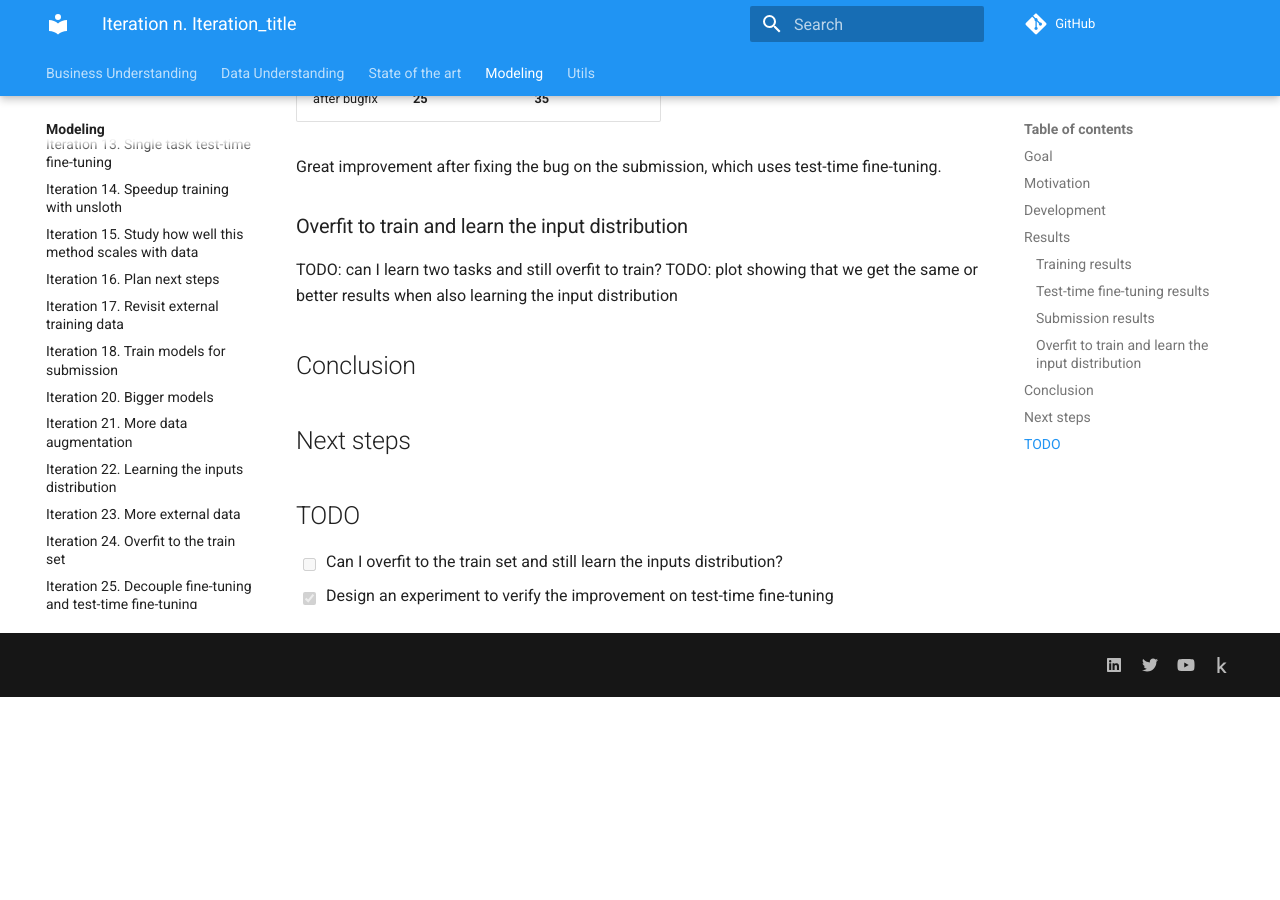
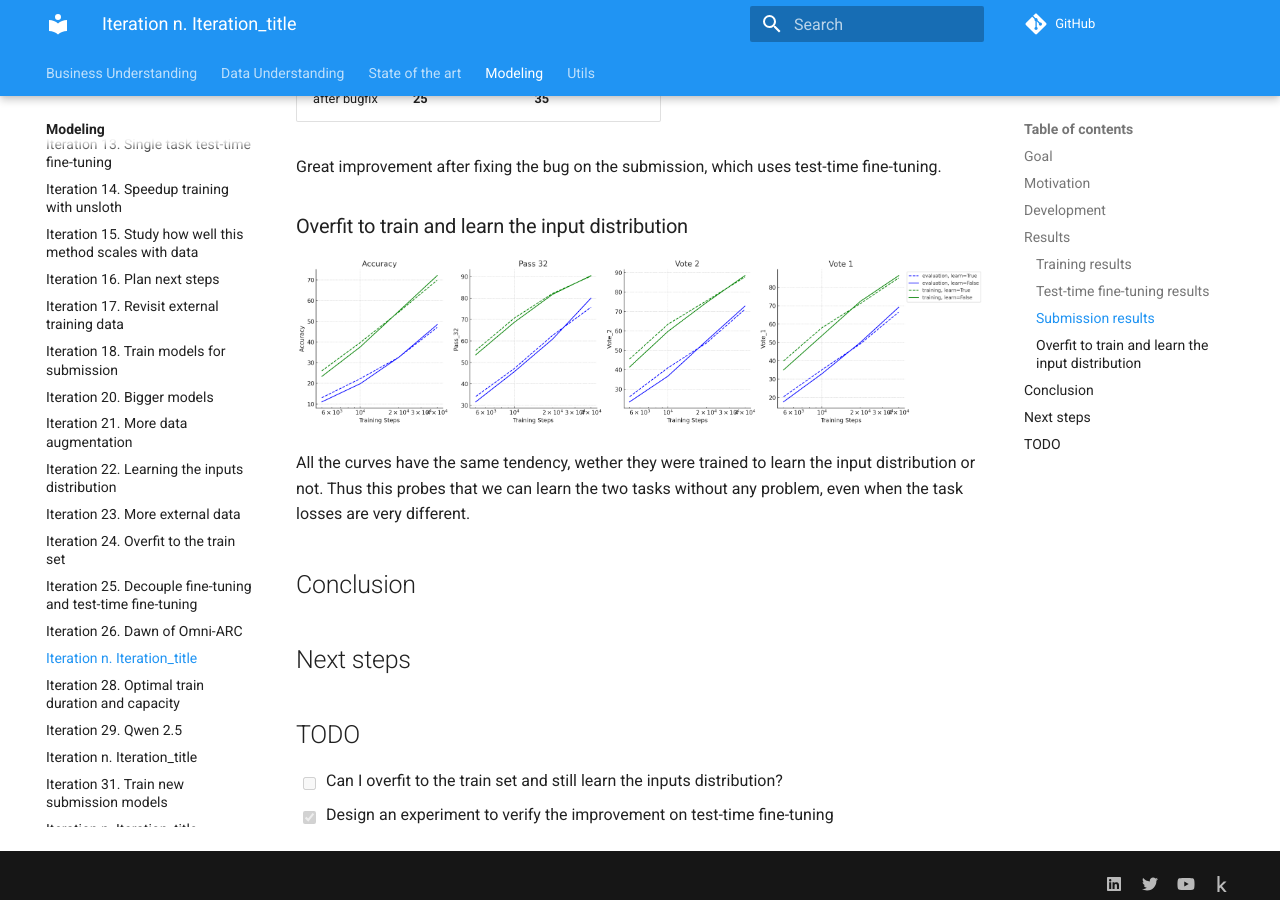
Before and after one commit to zhengjunyao-work/arc24, an MkDocs documentation site: the page built from docs/modeling/Iteration_27_fix_data_augmentation_bug.md, in a window 1280 px wide and 900 px high, scrolled down 1711 px. Built offline with MkDocs 1.6.1 and Material for MkDocs 9.7.7, drawn with Linux system fonts in a browser that asks for light colours; comment, search, counter and statistics services are not loaded; before the commit the page ends 2408 px from its top, so only the background shows below that.

Commit message:
verified that I can learn two tasks without any problem

```diff
--- a/docs/modeling/Iteration_27_fix_data_augmentation_bug.md
+++ b/docs/modeling/Iteration_27_fix_data_augmentation_bug.md
@@ -54,8 +54,10 @@ Great improvement after fixing the bug on the submission, which uses test-time f
 
 ### Overfit to train and learn the input distribution
 
-TODO: can I learn two tasks and still overfit to train?
-TODO: plot showing that we get the same or better results when also learning the input distribution
+![training comparison](res/2024-09-25-16-44-54.png)
+
+All the curves have the same tendency, wether they were trained to learn the input distribution or not.
+Thus this probes that we can learn the two tasks without any problem, even when the task losses are very different.
 
 ## Conclusion
 
```
Also changed, not shown: docs/modeling/res/2024-09-25-16-44-54.png (added), 1 other file.
